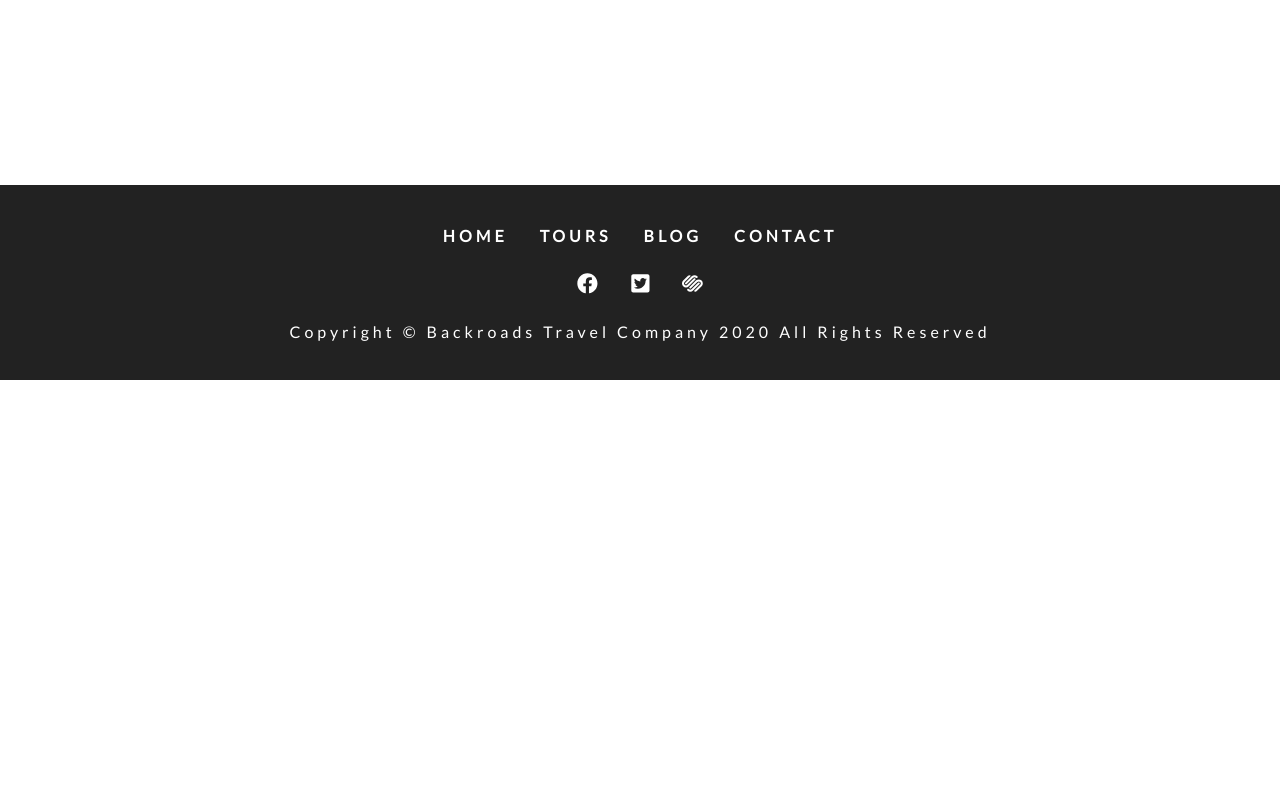
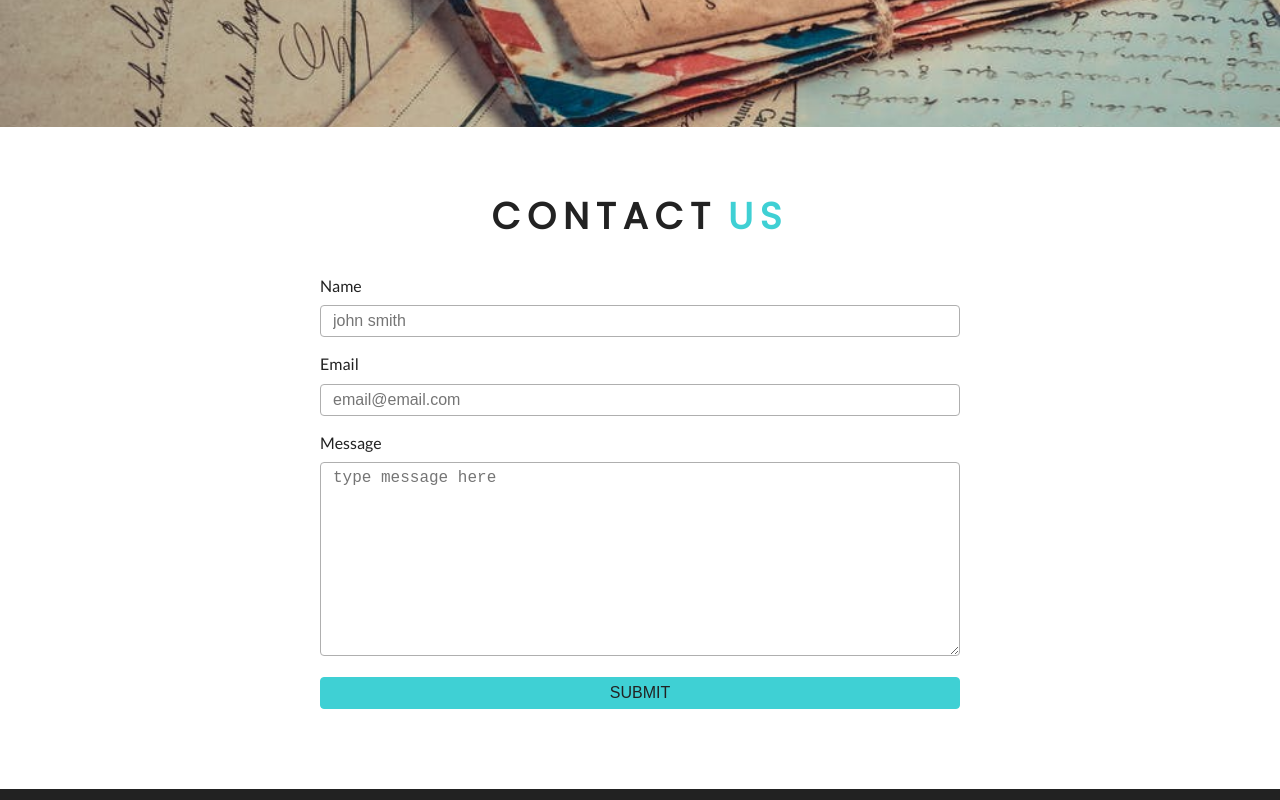
Before and after one commit to joanrig/joan-backroads, a Gatsby site: page /contact in a window 1280 px wide. Shown: the part 420-1220 px from the top of the page. Before the commit the page ends 800 px from the top, so only its background shows below. Built offline with nearby package versions, Linux system fonts and the light colour scheme; Gatsby itself is replaced by a stand-in of ours.

Commit message:
added styled hero and contact form

```diff
--- a/package.json
+++ b/package.json
@@ -15,14 +15,18 @@
   },
   "dependencies": {
     "babel-plugin-styled-components": "^1.10.7",
+    "dotenv": "^8.2.0",
     "gatsby": "^2.19.45",
     "gatsby-background-image": "^1.0.1",
     "gatsby-image": "^2.3.1",
     "gatsby-plugin-sass": "^2.2.1",
     "gatsby-plugin-sharp": "^2.5.4",
     "gatsby-plugin-styled-components": "^3.2.1",
+    "gatsby-plugin-transition-link": "^1.18.0",
+    "gatsby-source-contentful": "^2.2.7",
     "gatsby-source-filesystem": "^2.2.2",
     "gatsby-transformer-sharp": "^2.4.4",
+    "gsap": "^3.2.6",
     "node": "^13.12.0",
     "node-sass": "^4.13.1",
     "postcss": "^7.0.27",
--- /dev/null
+++ b/src/components/Contact/Contact.js
@@ -0,0 +1,61 @@
+import React from 'react'
+import Title from '../Title'
+import styles from '../../css/contact.module.css'
+
+
+
+const Contact = () => {
+    return (
+        <section className={styles.contact}>
+            <Title title='contact' subtitle='us'/>
+            <div className={styles.center}>
+                <form
+                    action="https://formspree.io/joanrigdon@gmail.com"
+                    method="POST"
+                    className={styles.form}>
+                    <div>
+                        <label htmlFor='name'>name</label>
+                        <input
+                            type='text'
+                            name='name'
+                            id='name'
+                            className={styles.formControl}
+                            placeholder='john smith'
+                        />
+
+                    </div>
+                    <div>
+                    <label htmlFor='email'>email</label>
+                        <input
+                            type='email'
+                            name='email'
+                            id='email'
+                            className={styles.formControl}
+                            placeholder='email@email.com'
+                        />
+                    </div>
+                    <div>
+                        <label htmlFor='message'>message</label>
+                        <textArea
+                            name='message'
+                            id='message'
+                            rows='10'
+                            className={styles.formControl}
+                            placeholder='type message here'
+                        />
+                    </div>
+                    <div>
+                        <input
+                            type='submit'
+                            value='submit'
+                            className={styles.submit}
+                        />
+                    </div>
+
+                </form>
+            </div>
+        </section>
+    )
+}
+
+export default Contact
--- a/src/components/StyledHero.js
+++ b/src/components/StyledHero.js
@@ -19,7 +19,7 @@ export default styled(StyledHero)`
     background:${props => props.home ? 'linear-gradient(rgba(63, 208, 212, 0.7)' : 'none'};
     background-position: center;
     background-size: cover;
-    opacity: 1!important;
+    opacity: 1 !important;
     display: flex;
     justify-content: center;
     align-items: center;
--- a/src/pages/contact.js
+++ b/src/pages/contact.js
@@ -1,13 +1,26 @@
 import React from 'react'
 import Layout from '../components/Layout'
+import StyledHero from '../components/StyledHero'
+import { graphql } from 'gatsby'
+import Contact from '../components/Contact/Contact'
 
-const contact = () => {
+export default function contact({ data }) {
     return (
         <Layout>
-            hello from contact
-
+            <StyledHero img={data.contactBcg.childImageSharp.fluid} />
+            <Contact />
         </Layout>
     )
 }
 
-export default contact
+export const query = graphql`
+query {
+    contactBcg:file(relativePath:{eq:"connectBcg.jpeg"}){
+      childImageSharp{
+        fluid(quality:90, maxWidth:4160){
+          ...GatsbyImageSharpFluid_withWebp
+        }
+      }
+    }
+  }
+`
```
Also changed, not shown: src/pages/blog.js (+15 -2 lines), src/pages/tours.js (+22 -11 lines), 1 other file.
